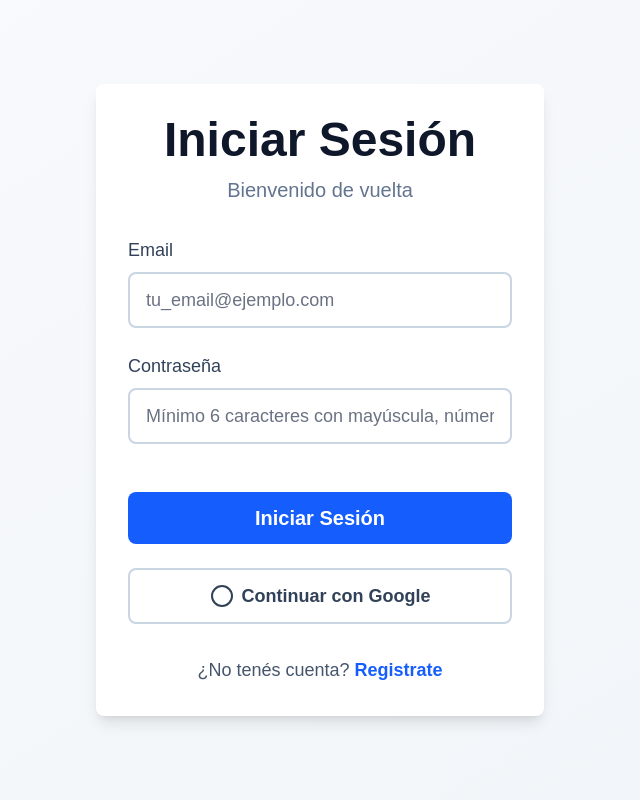
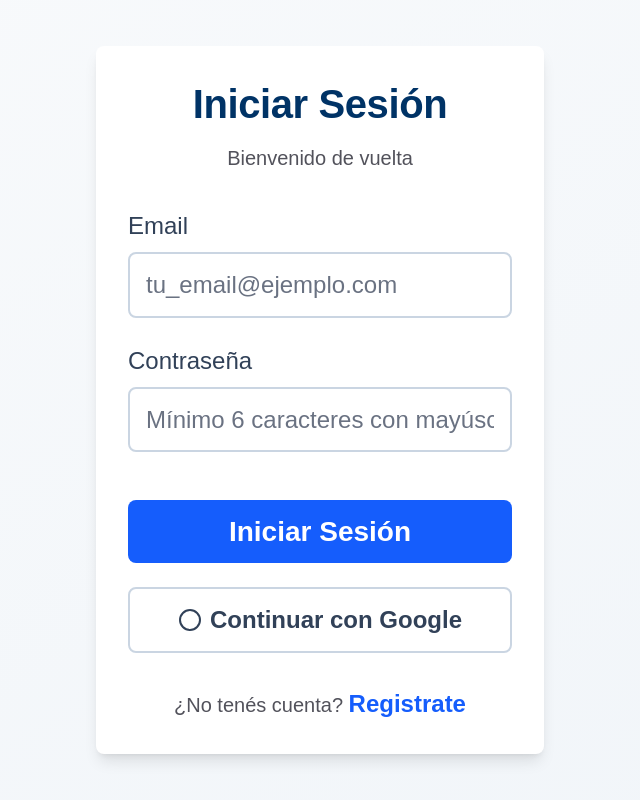
Before and after one commit to colibrilatam/colibri_os_front, a Next.js app in the folder client/: page /login in a window 1280 px wide. Shown: the whole page, without its empty margins (320-960 px from the left). Built offline with nearby package versions, Linux system fonts and the light colour scheme; no server answers.

Commit message:
paleta de colores y tamaño de fuente en css global

```diff
--- a/client/src/app/globals.css
+++ b/client/src/app/globals.css
@@ -1,8 +1,240 @@
 @import "tailwindcss";
 
 :root {
-  --background: #ffffff;
-  --foreground: #171717;
+
+  /* --- Paleta Principal (Identidad Base) --- */
+  --color-emerald:      #009975;   /* Vida, propósito, crecimiento */
+  --color-turquoise:    #00CFCF;   /* Conexión, tecnología, redes */
+  --color-nectar:       #FFD166;   /* Energía, esperanza, optimismo */
+  --color-magenta:      #FF4D6D;   /* Empatía, emoción, comunidad */
+  --color-deep-blue:    #003366;   /* Sabiduría, constancia, reflexión */
+  --color-cream:        #FFF8F2;   /* Luz, equilibrio, transparencia */
+
+  /* --- Paleta Complementaria (Acentos) --- */
+  --color-light-green:  #78D9B4;
+  --color-solar-yellow: #FFCA28;
+  --color-soft-coral:   #FF7C7C;
+  --color-gold:         #FFD580;
+
+  /* --- Variantes con Opacidad --- */
+  --color-emerald-10:   #00997519;
+  --color-emerald-20:   #00997533;
+  --color-turquoise-10: #00CFCF19;
+  --color-turquoise-20: #00CFCF33;
+  --color-magenta-10:   #FF4D6D19;
+  --color-nectar-10:    #FFD16619;
+  --color-deep-blue-10: #00336619;
+
+  /* --- Grises Neutral --- */
+  --gray-50:   #FAFAFA;
+  --gray-100:  #F4F4F5;
+  --gray-200:  #E4E4E7;
+  --gray-300:  #D1D1D6;
+  --gray-400:  #A1A1AA;
+  --gray-500:  #71717A;
+  --gray-600:  #52525B;
+  --gray-700:  #3F3F46;
+  --gray-800:  #27272A;
+  --gray-900:  #18181B;
+
+  /* ------------------------------------------------------------
+     2. SEMÁNTICA DE COLOR — Roles del Sistema UI
+     ------------------------------------------------------------ */
+
+  /* Fondos */
+  --bg-base:     var(--color-cream);
+  --bg-surface:  #FFFFFF;
+  --bg-elevated: #FFFFFF;
+  --bg-sunken:   var(--gray-100);
+  --bg-overlay:  rgba(0, 51, 102, 0.08);
+
+  /* Texto */
+  --text-primary:    var(--color-deep-blue);
+  --text-secondary:  var(--gray-600);
+  --text-tertiary:   var(--gray-500);
+  --text-inverse:    var(--color-cream);
+  --text-link:       var(--color-turquoise);
+  --text-link-hover: var(--color-emerald);
+
+  /* Acciones / Brand */
+  --action-primary:       var(--color-emerald);
+  --action-primary-hover: #007a5e;
+  --action-secondary:     var(--color-turquoise);
+  --action-accent:        var(--color-magenta);
+
+  /* Feedback Semántico */
+  --status-success:    var(--color-emerald);
+  --status-success-bg: var(--color-emerald-10);
+  --status-warning:    var(--color-nectar);
+  --status-warning-bg: var(--color-nectar-10);
+  --status-danger:     var(--color-magenta);
+  --status-danger-bg:  var(--color-magenta-10);
+  --status-info:       var(--color-turquoise);
+  --status-info-bg:    var(--color-turquoise-10);
+  --status-neutral:    var(--gray-500);
+  --status-neutral-bg: var(--gray-100);
+
+  /* Score / Reputación */
+  --score-critical:  var(--color-magenta);     /* 0–40  */
+  --score-low:       var(--color-soft-coral);  /* 41–59 */
+  --score-medium:    var(--color-nectar);      /* 60–74 */
+  --score-good:      var(--color-light-green); /* 75–89 */
+  --score-excellent: var(--color-emerald);     /* 90–100 */
+
+  /* ------------------------------------------------------------
+     3. TIPOGRAFÍA — Optimizada para usuarios mayores
+     Base 20px para máxima legibilidad
+     ------------------------------------------------------------ */
+
+  --font-display: 'Sora', 'DM Sans', sans-serif;
+  --font-body:    'Inter', 'DM Sans', system-ui, sans-serif;
+  --font-mono:    'JetBrains Mono', 'Fira Code', monospace;
+
+  /* Escala — todo corrido un nivel arriba respecto al estándar */
+  --text-xs:   0.9375rem;  /* 15px — mínimo absoluto, solo metadatos */
+  --text-sm:   1.0625rem;  /* 17px — etiquetas, auxiliares */
+  --text-base: 1.25rem;    /* 20px — cuerpo de texto principal */
+  --text-md:   1.375rem;   /* 22px — texto de énfasis */
+  --text-lg:   1.5rem;     /* 24px — subtítulos secundarios */
+  --text-xl:   1.75rem;    /* 28px — subtítulos */
+  --text-2xl:  2rem;       /* 32px — títulos de sección */
+  --text-3xl:  2.5rem;     /* 40px — títulos de página */
+  --text-4xl:  3.25rem;    /* 52px — métricas / KPIs / scores */
+
+  --font-regular:  400;
+  --font-medium:   500;
+  --font-semibold: 600;
+  --font-bold:     700;
+
+  /* Interlineado generoso — clave para legibilidad en adultos mayores */
+  --leading-tight:  1.3;
+  --leading-normal: 1.65;
+  --leading-loose:  1.85;
+
+  --tracking-tight:  -0.01em;
+  --tracking-normal:  0em;
+  --tracking-wide:    0.03em;
+  --tracking-wider:   0.06em;
+
+  /* ------------------------------------------------------------
+     4. TRANSICIONES
+     ------------------------------------------------------------ */
+
+  --ease-default: cubic-bezier(0.4, 0, 0.2, 1);
+  --ease-spring:  cubic-bezier(0.34, 1.56, 0.64, 1);
+  --ease-out:     cubic-bezier(0, 0, 0.2, 1);
+
+  --duration-fast:   150ms;
+  --duration-normal: 250ms;
+  --duration-slow:   400ms;
+
+  /* Z-Index Scale */
+  --z-below:    -1;
+  --z-base:      0;
+  --z-raised:    10;
+  --z-dropdown:  100;
+  --z-sticky:    200;
+  --z-overlay:   300;
+  --z-modal:     400;
+  --z-toast:     500;
+  --z-tooltip:   600;
+
+
+
+}
+
+/* ============================================================
+   MODO OSCURO
+   ============================================================ */
+[data-theme="dark"] {
+  --bg-base:     #0A0F1A;
+  --bg-surface:  #111827;
+  --bg-elevated: #1A2235;
+  --bg-sunken:   #080D17;
+  --bg-overlay:  rgba(0, 207, 207, 0.06);
+
+  --text-primary:   var(--color-cream);
+  --text-secondary: var(--gray-400);
+  --text-tertiary:  var(--gray-500);
+  --text-link:      var(--color-turquoise);
+
+  --action-primary:       var(--color-emerald);
+  --action-primary-hover: #00b889;
+}
+
+/* ============================================================
+   TIPOGRAFÍA BASE
+   ============================================================ */
+h1, h2, h3, h4, h5, h6 {
+  font-family: var(--font-display);
+  font-weight: var(--font-bold);
+  line-height: var(--leading-tight);
+  letter-spacing: var(--tracking-tight);
+  color: var(--text-primary);
+}
+
+h1 { font-size: var(--text-3xl); }
+h2 { font-size: var(--text-2xl); }
+h3 { font-size: var(--text-xl); }
+h4 { font-size: var(--text-lg); }
+h5 { font-size: var(--text-md); }
+h6 { font-size: var(--text-base); }
+
+p {
+  color: var(--text-secondary);
+  line-height: var(--leading-normal);
+  font-size: var(--text-base);
+}
+
+a {
+  color: var(--text-link);
+  text-decoration: none;
+  transition: color var(--duration-normal) var(--ease-default);
+}
+a:hover {
+  color: var(--text-link-hover);
+}
+
+code, kbd, pre {
+  font-family: var(--font-mono);
+  font-size: 0.9em;
+}
+
+
+/* ============================================================
+   ACCESIBILIDAD
+   ============================================================ */
+:focus-visible {
+  outline: 3px solid var(--color-turquoise);
+  outline-offset: 3px;
+}
+
+.sr-only {
+  position: absolute;
+  width: 1px;
+  height: 1px;
+  padding: 0;
+  margin: -1px;
+  overflow: hidden;
+  clip: rect(0, 0, 0, 0);
+  white-space: nowrap;
+  border: 0;
+}
+
+/* ============================================================
+   RESPONSIVE
+   ============================================================ */
+@media (max-width: 1024px) {
+  :root {
+    --sidebar-width: 0px;
+  }
+}
+
+@media (max-width: 640px) {
+  html {
+    /* En móvil se mantiene 18px como piso mínimo */
+    font-size: 18px;
+  }
 }
 
 @media (prefers-color-scheme: dark) {
--- a/client/src/components/Header.jsx
+++ b/client/src/components/Header.jsx
@@ -25,7 +25,7 @@ export default function Header({ sidebarOpen, setSidebarOpen }) {
   }
 
   return (
-    <header className="bg-white border-b border-gray-200 px-6 py-4 flex justify-between items-center">
+    <header className="bg-white border-b border-gray-200 px-6 py-4 flex justify-between items-center" >
       <div className="flex items-center gap-4">
         {/* Botón Hamburguesa */}
         <button
--- a/client/src/components/Sidebar.jsx
+++ b/client/src/components/Sidebar.jsx
@@ -26,7 +26,7 @@ export default function Sidebar() {
   ];
 
   return (
-    <aside className="w-64 bg-gray-900 text-white p-4 fixed h-screen overflow-y-auto">
+    <aside className="w-64 bg-gray-900 text-white p-4 fixed h-screen overflow-y-auto z-98">
       <h2 className="text-lg font-bold mb-4">Dashboard</h2>
       <p className="text-sm text-gray-400 mb-6">Rol: {rol}</p>
 
```
